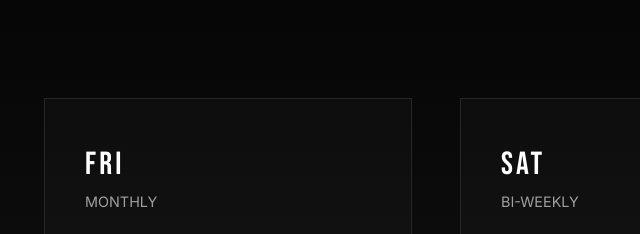
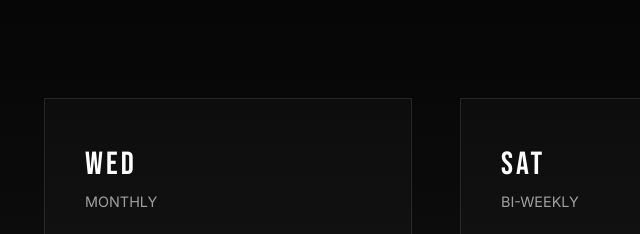
Before and after one commit to DatanoiseTV/donna.bar, a plain HTML site: page index.html in a window 1280 px wide. Shown: the part 1000-1234 px from the top of the page, 412-1052 px from the left. Drawn offline with Linux system fonts and the light colour scheme.

Commit message:
Fix comedy night schedule - Wednesday not Friday

```diff
--- a/index.html
+++ b/index.html
@@ -80,7 +80,7 @@
                 </div>
                 <div class="event-card">
                     <div class="event-date">
-                        <span class="day">FRI</span>
+                        <span class="day">WED</span>
                         <span class="date">Monthly</span>
                     </div>
                     <div class="event-details">
```
